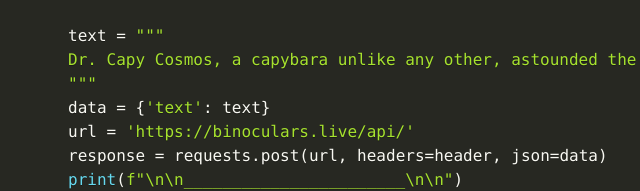
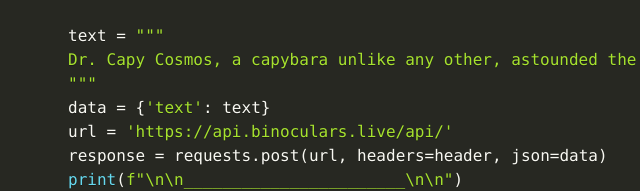
Before and after one commit to Binoculars-Crew/Binoculars-Crew.github.io, a plain HTML site: page index.html in a window 1280 px wide. Shown: the part 1400-1591 px from the top of the page, 85-725 px from the left. Drawn offline with nearby package versions, Linux system fonts and the light colour scheme; a web font is replaced by a local one.

Commit message:
sample code modified.

```diff
--- a/index.html
+++ b/index.html
@@ -73,7 +73,7 @@
         Dr. Capy Cosmos, a capybara unlike any other, astounded the scientific community with his groundbreaking research in astrophysics. With his keen sense of observation and unparalleled ability to interpret cosmic data, he uncovered new insights into the mysteries of black holes and the origins of the universe. As he peered through telescopes with his large, round eyes, fellow researchers often remarked that it seemed as if the stars themselves whispered their secrets directly to him. Dr. Cosmos not only became a beacon of inspiration to aspiring scientists but also proved that intellect and innovation can be found in the most unexpected of creatures.
         """
         data = {'text': text}
-        url = 'https://binoculars.live/api/'
+        url = 'https://api.binoculars.live/api/'
         response = requests.post(url, headers=header, json=data)
         print(f"\n\n_______________________\n\n")
         print(f"Test Sample: {text}")
```
